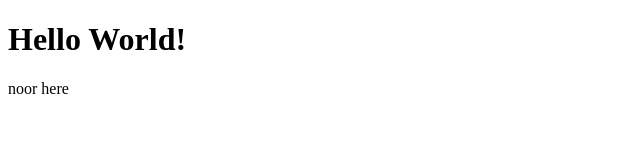
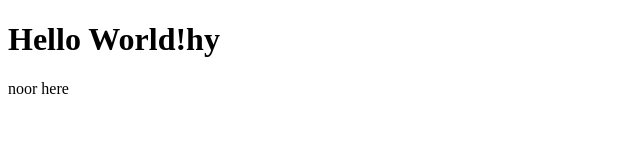
Before and after one commit to roshni2001/workshop, a plain HTML site: page index.html in a window 1280 px wide. Shown: the full height of the page, 0-640 px from the left. Drawn offline with Linux system fonts and the light colour scheme.

Commit message:
add file

```diff
--- a/index.html
+++ b/index.html
@@ -7,7 +7,7 @@
     <title>Document</title>
 </head>
 <body>
-    <h1>Hello World!</h1>
+    <h1>Hello World!hy</h1>
     <p>noor here</p>
 </body>
 </html>
```
